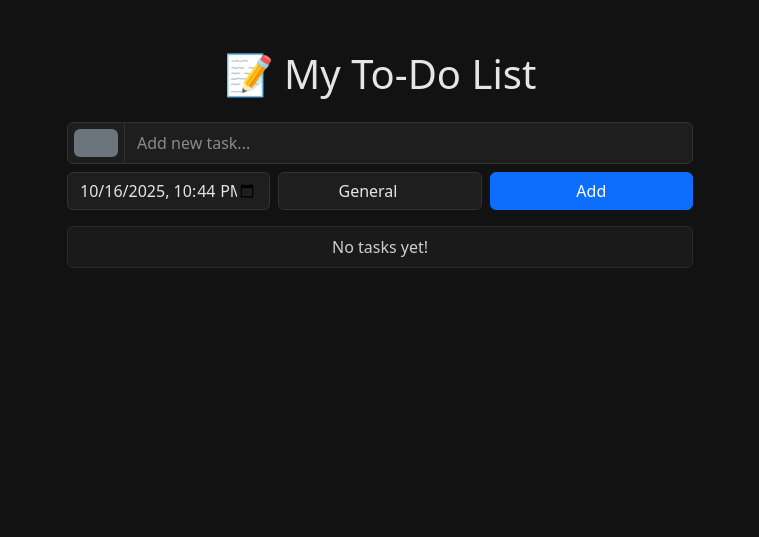
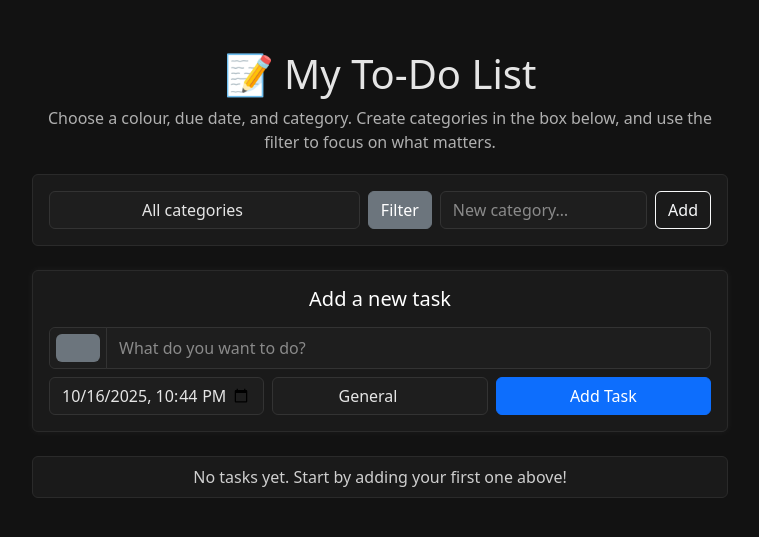
Before and after one commit to darindylar/python_todo_app, a Flask app: page / in a window 1280 px wide. Shown: the top 537 px of the page, without its empty margins (260-1019 px from the left). Run offline with Flask 3, Linux system fonts and the light colour scheme.

Commit message:
Implement category management and enhance task addition UI

```diff
--- a/app.py
+++ b/app.py
@@ -7,7 +7,7 @@ app = Flask(__name__)
 app.config["TEMPLATES_AUTO_RELOAD"] = True
 
 DATA_FILE = "tasks.json"
-CATEGORIES = ["General", "School", "Personal", "Important"]
+CATEGORIES_FILE = "categories.json"
 DEFAULT_COLOR = "#6c757d"
 
 def _valid_hex(s: str | None) -> bool:
@@ -28,7 +28,34 @@ def save_tasks():
     with open(DATA_FILE, "w") as f:
         json.dump(tasks, f, indent=4)
 
+def load_categories():
+    if os.path.exists(CATEGORIES_FILE):
+        try:
+            with open(CATEGORIES_FILE, "r") as f:
+                cats = json.load(f)
+                if not isinstance(cats, list):
+                    cats = []
+        except json.JSONDecodeError:
+            cats = []
+    else:
+        cats = []
+    if "General" not in cats:
+        cats.append("General")
+    seen = set()
+    deduped = []
+    for c in cats:
+        key = c.strip().lower()
+        if key and key not in seen:
+            seen.add(key)
+            deduped.append(c.strip())
+    return deduped
+
+def save_categories():
+    with open(CATEGORIES_FILE, "w") as f:
+        json.dump(categories, f, indent=4)
+
 tasks = load_tasks()
+categories = load_categories()
 
 def parse_due_iso(raw: str | None):
     """Parse 'YYYY-MM-DDTHH:MM' from <input type=datetime-local> to datetime (local)."""
@@ -52,7 +79,6 @@ def humanise_delta(delta: dt.timedelta) -> str:
 
 def augment_for_view(t: dict) -> dict:
     out = dict(t)
-    # due text / overdue flag
     out["due_text"] = ""
     out["overdue"] = False
     due_iso = t.get("due")
@@ -63,16 +89,15 @@ def augment_for_view(t: dict) -> dict:
             delta = due_dt - now
             out["overdue"] = delta.total_seconds() < 0
             out["due_text"] = ("overdue by " if out["overdue"] else "due in ") + humanise_delta(delta)
-    # colour fallback
     out["color"] = t.get("color") if _valid_hex(t.get("color")) else DEFAULT_COLOR
-    out["category"] = t.get("category") or "General"
+    out["category"] = (t.get("category") or "General").strip() or "General"
     return out
 
 @app.get("/")
 def index():
     now = dt.datetime.now()
     now_str = now.strftime("%Y-%m-%dT%H:%M")
-    default_due_str = (now + dt.timedelta(days=1)).strftime("%Y-%m-%dT%H:%M")  # prefill = tomorrow
+    default_due_str = (now + dt.timedelta(days=1)).strftime("%Y-%m-%dT%H:%M")
 
     def sort_key(t):
         return (
@@ -82,17 +107,23 @@ def index():
         )
     tasks.sort(key=sort_key)
 
-    tasks_view = [augment_for_view(t) for t in tasks]
+    base_view = [dict(augment_for_view(t), _idx=i) for i, t in enumerate(tasks)]
+
+    selected_filter = request.args.get("filter", "All").strip() or "All"
+    if selected_filter != "All":
+        tasks_view = [t for t in base_view if t.get("category") == selected_filter]
+    else:
+        tasks_view = base_view
 
     return render_template(
         "index.html",
         tasks=tasks_view,
+        categories=categories,
+        selected_filter=selected_filter,
         now_str=now_str,
         default_due_str=default_due_str,
         default_color=DEFAULT_COLOR,
-        categories=CATEGORIES,
     )
-
 
 @app.post("/add")
 def add():
@@ -102,9 +133,31 @@ def add():
         color = request.form.get("color", "").strip()
         if not _valid_hex(color):
             color = DEFAULT_COLOR
-        category = (request.form.get("category", "") or "General").strip()
-        tasks.append({"task": task_text, "done": False, "due": due_iso, "color": color, "category": category})
+        category_sel = (request.form.get("category", "") or "").strip() or "General"
+        if category_sel and category_sel not in categories:
+            categories.append(category_sel)
+            save_categories()
+        tasks.append({
+            "task": task_text,
+            "done": False,
+            "due": due_iso,
+            "color": color,
+            "category": category_sel
+        })
         save_tasks()
+    return redirect(url_for("index"))
+
+@app.post("/add_category")
+def add_category():
+    new_cat = (request.form.get("new_category", "") or "").strip()
+    if new_cat:
+        key = new_cat.lower()
+        if key not in {c.lower() for c in categories}:
+            categories.append(new_cat)
+            save_categories()
+    current_filter = request.args.get("filter")
+    if current_filter:
+        return redirect(url_for("index", filter=current_filter))
     return redirect(url_for("index"))
 
 @app.get("/complete/<int:index>")
--- /dev/null
+++ b/categories.json
@@ -0,0 +1,3 @@
+[
+    "General"
+]
--- a/templates/index.html
+++ b/templates/index.html
@@ -9,7 +9,15 @@
   <style>
     body { background: #121212; color: #e5e5e5; }
     .task-done { text-decoration: line-through; color: #9aa0a6; }
-    .container { max-width: 650px; margin-top: 50px; }
+    .container { max-width: 720px; margin-top: 50px; }
+
+    .intro-text {
+      text-align: center;
+      font-size: 1rem;
+      color: #b0b0b0;
+      margin-bottom: 1.25rem;
+    }
+
     .form-control {
       min-width: 0;
       background:#1e1e1e;
@@ -38,6 +46,18 @@
     .input-group-text { background:#1e1e1e; color:#e5e5e5; border-color:#333; }
     .add-task { min-width: 0; }
     .list-group-item { background:#1a1a1a; color:#f0f0f0; border-color:#2a2a2a; }
+    .card-light {
+      background: #1a1a1a;
+      border-color: #2a2a2a;
+      box-shadow: 0 0 8px rgba(255,255,255,0.05);
+    }
+    .card-light .card-title {
+      color: #ffffff;
+      text-align: center;
+    }
+    .card-title {
+    color: #ffffff;
+    }
     .list-group-item.text-muted { color:#cfcfcf !important; }
     .task-item { border-left: 8px solid var(--task-color, #6c757d); }
     .color-dot {
@@ -54,14 +74,46 @@
       background-color:inherit !important;
       color:inherit !important;
     }
+    @media (max-width: 576px) {
+      .intro-text { font-size: 0.95rem; }
+    }
   </style>
 </head>
 <body>
   <div class="container">
-    <h1 class="text-center mb-4">📝 My To-Do List</h1>
+    <h1 class="text-center mb-2">📝 My To-Do List</h1>
+    <p class="intro-text">
+      Choose a colour, due date, and category. Create categories in the box below, and use the filter to focus on what matters.
+    </p>
 
-      <!-- Add Task -->
-  <form action="/add" method="post" class="mb-3">
+    <div class="card mb-4" style="background:#1a1a1a;border-color:#2a2a2a;">
+      <div class="card-body">
+        <div class="row g-2 align-items-stretch">
+          <div class="col-12 col-md-7">
+            <form method="get" class="d-flex gap-2">
+              <select name="filter" class="form-select">
+                <option value="All" {{ "selected" if selected_filter=="All" else "" }}>All categories</option>
+                {% for c in categories %}
+                  <option value="{{ c }}" {{ "selected" if selected_filter==c else "" }}>{{ c }}</option>
+                {% endfor %}
+              </select>
+              <button class="btn btn-secondary" type="submit">Filter</button>
+            </form>
+          </div>
+          <div class="col-12 col-md-5">
+            <form action="/add_category" method="post" class="d-flex gap-2 mt-2 mt-md-0">
+              <input type="text" name="new_category" class="form-control" placeholder="New category…">
+              <button class="btn btn-outline-light" type="submit">Add</button>
+            </form>
+          </div>
+        </div>
+      </div>
+    </div>
+
+    <div class="card card-light mb-4">
+      <div class="card-body">
+        <h5 class="card-title text-center mb-3">Add a new task</h5>
+        <form action="/add" method="post">
           <div class="row g-2 align-items-stretch mb-2">
             <div class="col-12">
               <div class="input-group">
@@ -72,7 +124,7 @@
                          style="width:3.5rem;height:2.5rem;padding:1;border:none;">
                 </span>
                 <input type="text" name="task" class="form-control"
-                placeholder="Add new task..." required>
+                       placeholder="What do you want to do?" required>
               </div>
             </div>
           </div>
@@ -80,8 +132,7 @@
           <div class="row g-2 align-items-stretch">
             <div class="col-12 col-sm-6 col-md-4">
               <input type="datetime-local" name="due" class="form-control"
-          value="{{ default_due_str }}"
-          min="{{ now_str }}">
+                     value="{{ default_due_str }}" min="{{ now_str }}">
             </div>
             <div class="col-12 col-sm-6 col-md-4">
               <select name="category" class="form-select">
@@ -91,10 +142,12 @@
               </select>
             </div>
             <div class="col-12 col-sm-6 col-md-4 d-grid">
-    <button class="btn btn-primary" type="submit">Add</button>
+              <button class="btn btn-primary" type="submit">Add Task</button>
             </div>
           </div>
         </form>
+      </div>
+    </div>
 
     <!-- Tasks List -->
     <ul class="list-group">
@@ -115,13 +168,15 @@
           </div>
           <div>
             {% if not t.done %}
-              <a href="/complete/{{ loop.index0 }}" class="btn btn-sm btn-success me-1">✓</a>
+              <a href="/complete/{{ t['_idx'] }}" class="btn btn-sm btn-success me-1">✓</a>
             {% endif %}
-            <a href="/delete/{{ loop.index0 }}" class="btn btn-sm btn-danger">✗</a>
+            <a href="/delete/{{ t['_idx'] }}" class="btn btn-sm btn-danger">✗</a>
           </div>
         </li>
       {% else %}
-        <li class="list-group-item text-center text-muted">No tasks yet!</li>
+        <li class="list-group-item text-center text-muted">
+          No tasks yet. Start by adding your first one above!
+        </li>
       {% endfor %}
     </ul>
   </div>
```
Lines whose indentation alone changed are shown as unchanged.
